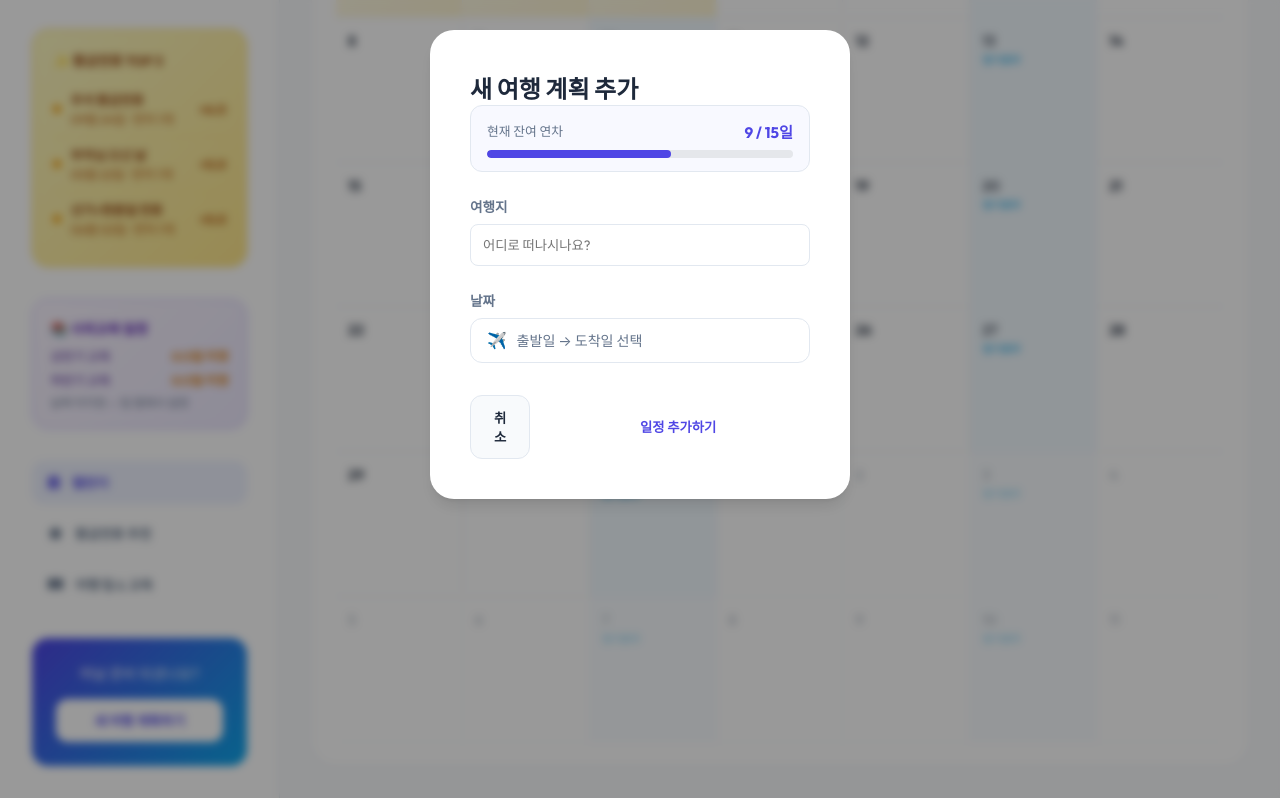
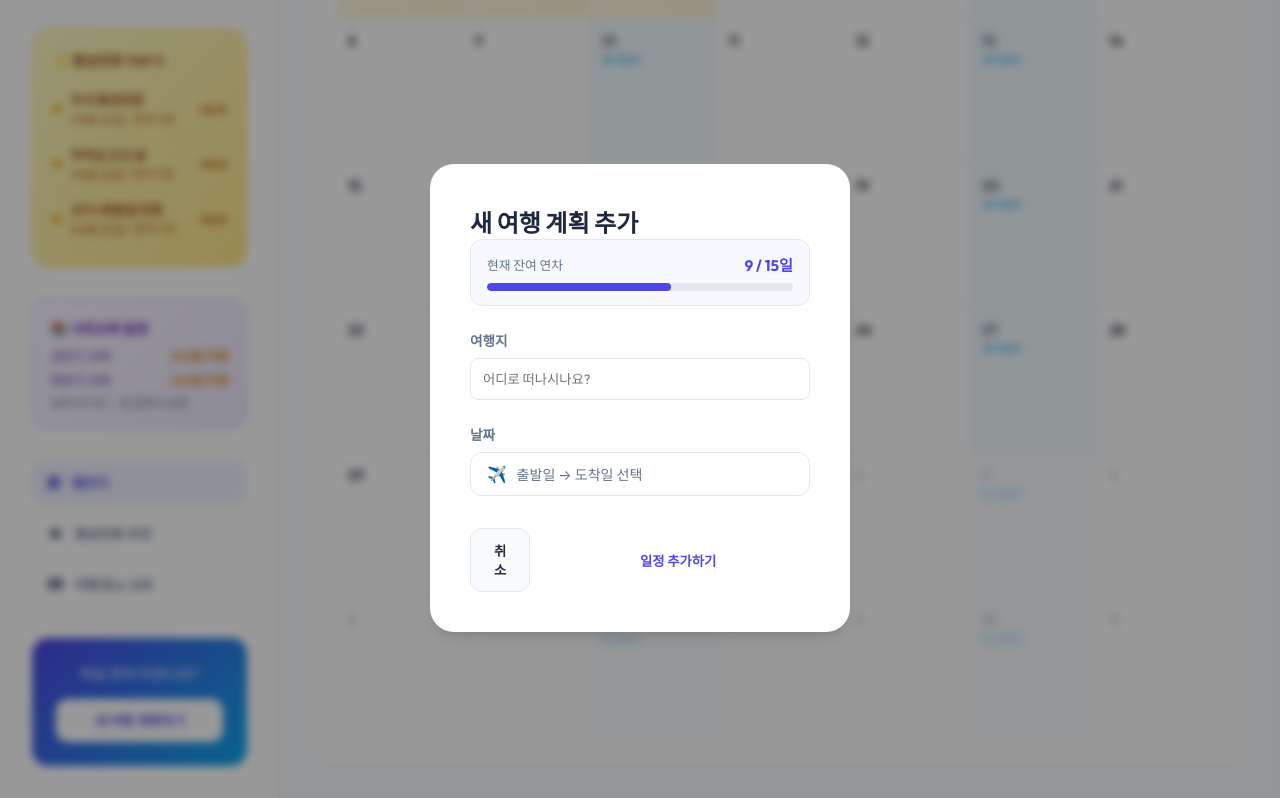
Before and after one commit to prodg-kr/iCalender, a plain HTML site: page index.html in a window 1280 px wide. Both pictures are taken after a click on the button "새 여행 계획하기". Shown: the part 378-1176 px from the top of the page. Drawn offline with Linux system fonts and the light colour scheme.

Commit message:
Add files via upload

```diff
--- a/style.css
+++ b/style.css
@@ -467,11 +467,11 @@ body {
     background: rgba(0, 0, 0, 0.4);
     backdrop-filter: blur(4px);
     display: none;
-    align-items: flex-start;
+    align-items: center;
     justify-content: center;
     z-index: 1000;
     overflow-y: auto;
-    padding: 2rem 1rem;
+    padding: 1.5rem;
 }
 
 .modal.active {
@@ -484,9 +484,11 @@ body {
     padding: 2.5rem;
     border-radius: 1.5rem;
     width: 420px;
+    max-width: 100%;
     box-shadow: var(--shadow);
     position: relative;
     overflow: visible;
+    margin: auto;
 }
 
 @keyframes fadeIn {
@@ -556,11 +558,12 @@ body {
     box-shadow: 0 8px 32px rgba(0,0,0,0.14);
     padding: 1rem;
     width: 300px;
-    top: calc(100% + 0.4rem);
+    bottom: calc(100% + 0.4rem);
+    top: auto;
     left: 0;
     animation: drpFadeIn 0.15s ease;
 }
-@keyframes drpFadeIn { from { opacity:0; transform:translateY(-6px); } to { opacity:1; transform:none; } }
+@keyframes drpFadeIn { from { opacity:0; transform:translateY(6px); } to { opacity:1; transform:none; } }
 
 .drp-header {
     display: flex;
```
